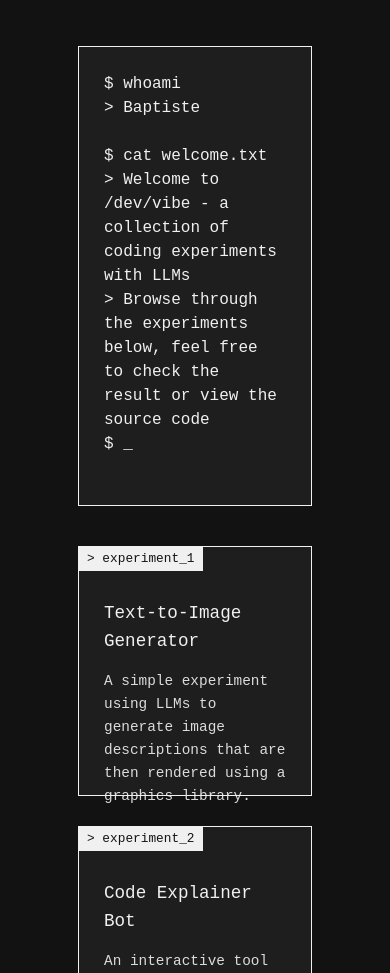
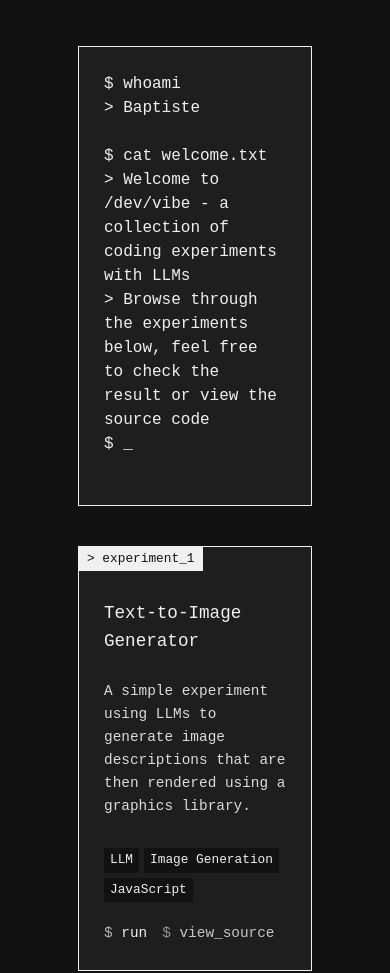
Before and after one commit to 01000010x/tiny-xp-website, a website: page index.html in a window 390 px wide. Shown: the part 127-1100 px from the top of the page. Drawn offline with Linux system fonts and the light colour scheme.

Commit message:
Fix experiment card height responsiveness
- Fixed card overflow issues on narrow screens
- Removed absolute positioning from main card
- Simplified content layout with natural height
- Adjusted spacing between card elements
- Maintained 3D hover effect functionality

```diff
--- a/css/styles.css
+++ b/css/styles.css
@@ -114,8 +114,8 @@ header h1 {
     position: absolute;
     top: 0;
     left: 0;
-    width: 100%;
-    height: 100%;
+    right: 0;
+    bottom: 0;
     background-color: var(--primary-color);
     border: 1px solid var(--primary-color);
     border-radius: var(--border-radius);
@@ -126,13 +126,12 @@ header h1 {
     background-color: var(--light-gray);
     border-radius: var(--border-radius);
     border: 1px solid var(--primary-color);
-    position: absolute;
-    top: 0;
-    left: 0;
-    width: 100%;
-    height: 100%;
+    position: relative;
     transition: var(--transition);
     z-index: 1;
+    height: 100%;
+    display: flex;
+    flex-direction: column;
 }
 
 .experiment-card:hover {
@@ -142,6 +141,9 @@ header h1 {
 .card-content {
     padding: 25px;
     padding-top: 35px;
+    height: 100%;
+    display: flex;
+    flex-direction: column;
 }
 
 /* Card label */
@@ -178,7 +180,7 @@ header h1 {
     display: flex;
     flex-wrap: wrap;
     gap: 5px;
-    margin-bottom: 15px;
+    margin-top: 15px;
 }
 
 .card-tag {
@@ -192,6 +194,7 @@ header h1 {
 .card-links {
     display: flex;
     gap: 15px;
+    margin-top: 20px;
 }
 
 .card-link {
```
